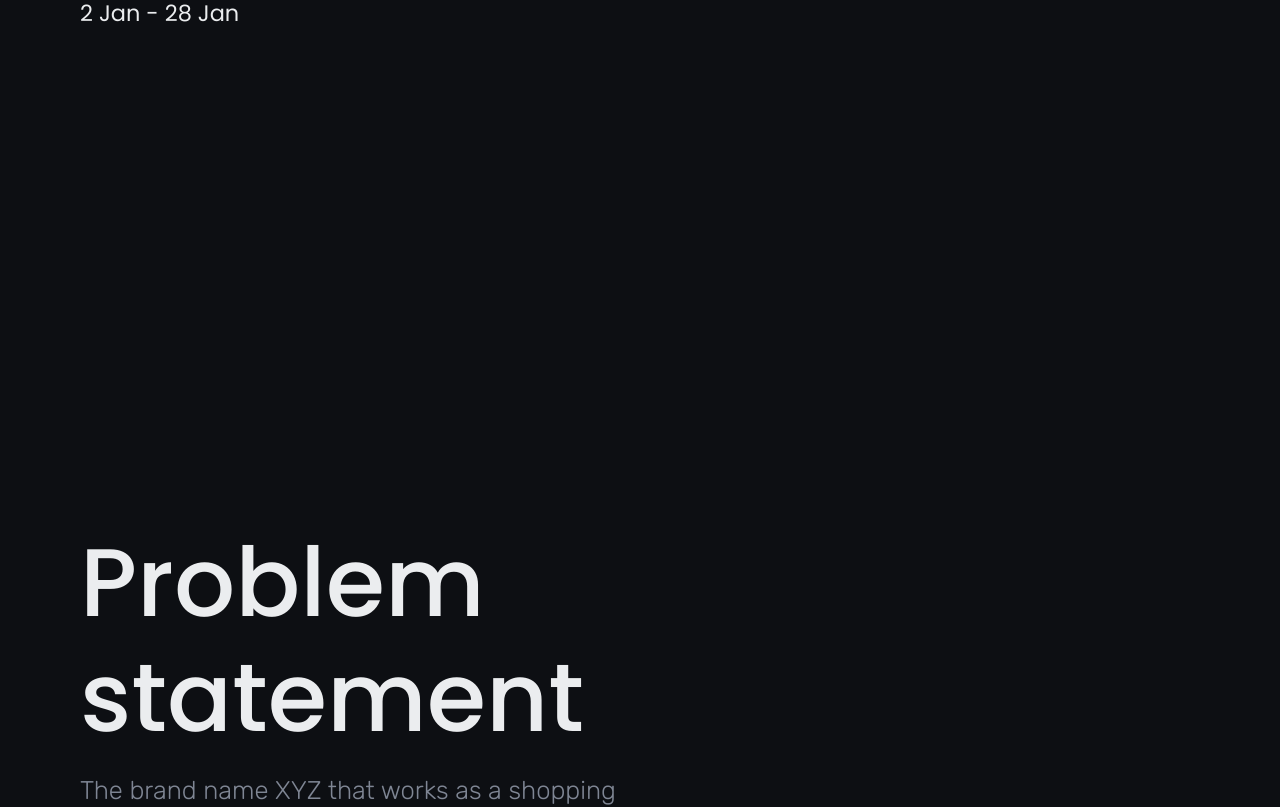
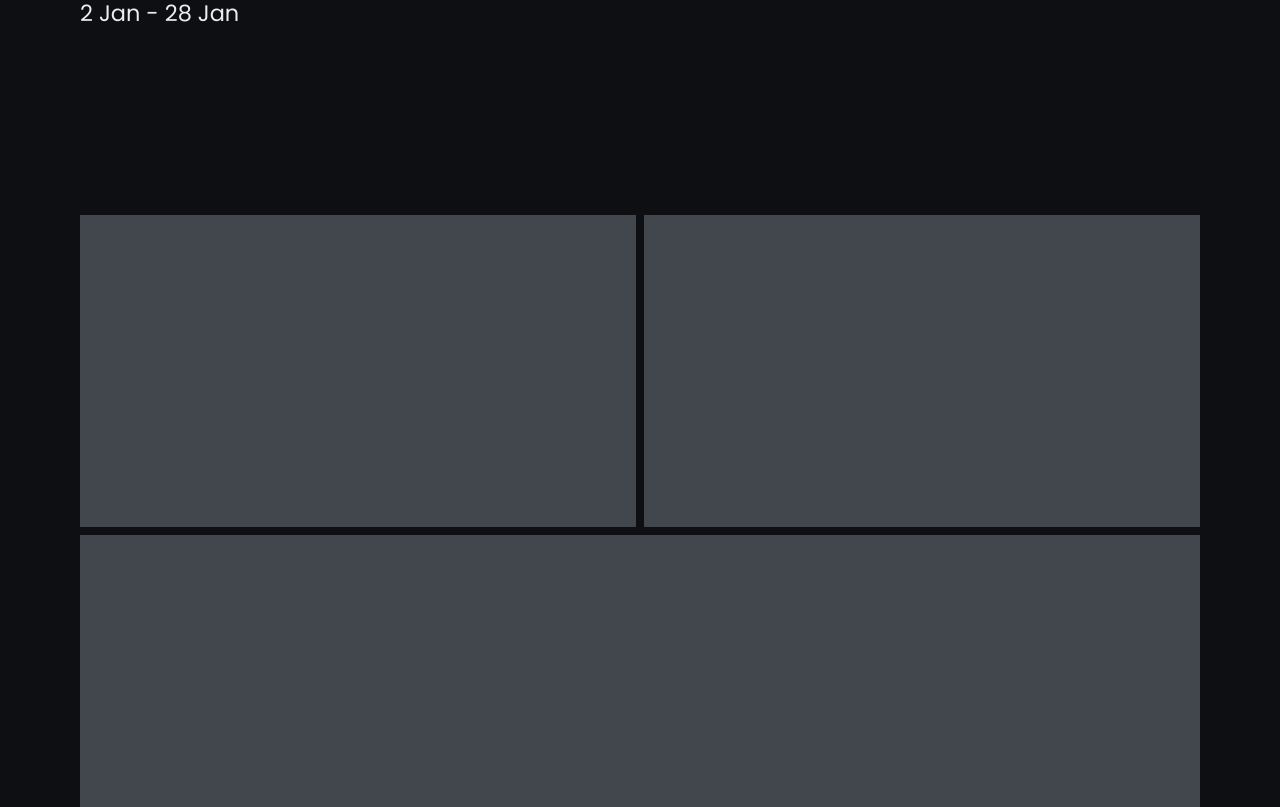
Before and after one commit to fru2/portfolio-website, a React (Create React App) app: page / in a window 1280 px wide. Shown: the part 1540-2347 px from the top of the page. Built offline with nearby package versions, Linux system fonts and the light colour scheme.

Commit message:
(project overview) image grid update

```diff
--- a/src/pages/ProjectPage.jsx
+++ b/src/pages/ProjectPage.jsx
@@ -60,9 +60,6 @@ export default function ProjectPage(props) {
         <div>
           <img src="" alt="" />
         </div>
-        <div>
-          <img src="" alt="" />
-        </div>
       </article>
 
 
--- a/src/styles/layouts/_project-details.scss
+++ b/src/styles/layouts/_project-details.scss
@@ -58,6 +58,22 @@
   }
 
 
+  .renders-grid {
+    display: grid;
+    grid-template-columns: auto auto;
+    grid-gap: 8px;
+
+    div {
+      background-color: constants.$grey;
+      aspect-ratio: 16 / 9;
+    }
+
+    div:nth-child(2) {
+      grid-area: 2 / 1 / span 1 / span 2;
+    }
+  }
+
+
 }
 
 // @media screen and (max-width: 768px) {
```
